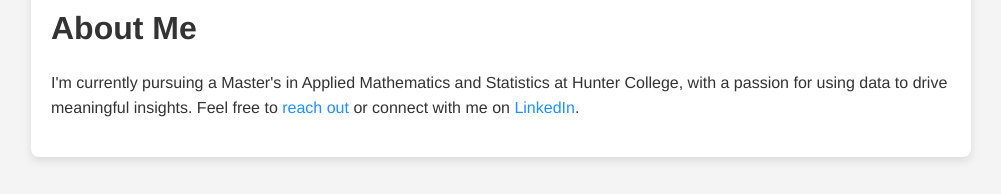
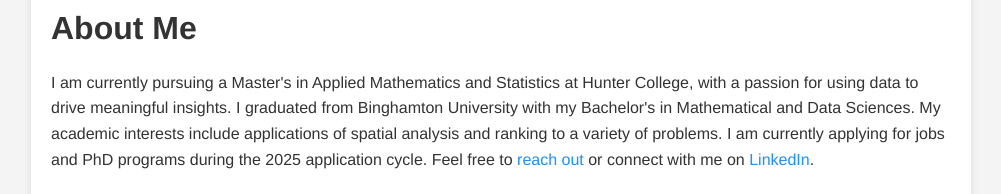
Before and after one commit to rossl18/NumericalMethods, a plain HTML site: page index.html in a window 1280 px wide. Shown: the part 1288-1482 px from the top of the page, without its empty margins (139-1140 px from the left). Drawn offline with Linux system fonts and the light colour scheme.

Commit message:
Update index.html

```diff
--- a/index.html
+++ b/index.html
@@ -148,7 +148,7 @@
 
     <section id="about">
         <h2>About Me</h2>
-        <p>I'm currently pursuing a Master's in Applied Mathematics and Statistics at Hunter College, with a passion for using data to drive meaningful insights. Feel free to <a href="rosslauterbach1@gmail.com">reach out</a> or connect with me on <a href="https://www.linkedin.com/in/ross-lauterbach-81ba111b6/">LinkedIn</a>.</p>
+        <p>I am currently pursuing a Master's in Applied Mathematics and Statistics at Hunter College, with a passion for using data to drive meaningful insights. I graduated from Binghamton University with my Bachelor's in Mathematical and Data Sciences. My academic interests include applications of spatial analysis and ranking to a variety of problems. I am currently applying for jobs and PhD programs during the 2025 application cycle. Feel free to <a href="rosslauterbach1@gmail.com">reach out</a> or connect with me on <a href="https://www.linkedin.com/in/ross-lauterbach-81ba111b6/">LinkedIn</a>.</p>
     </section>
 </main>
 
```
